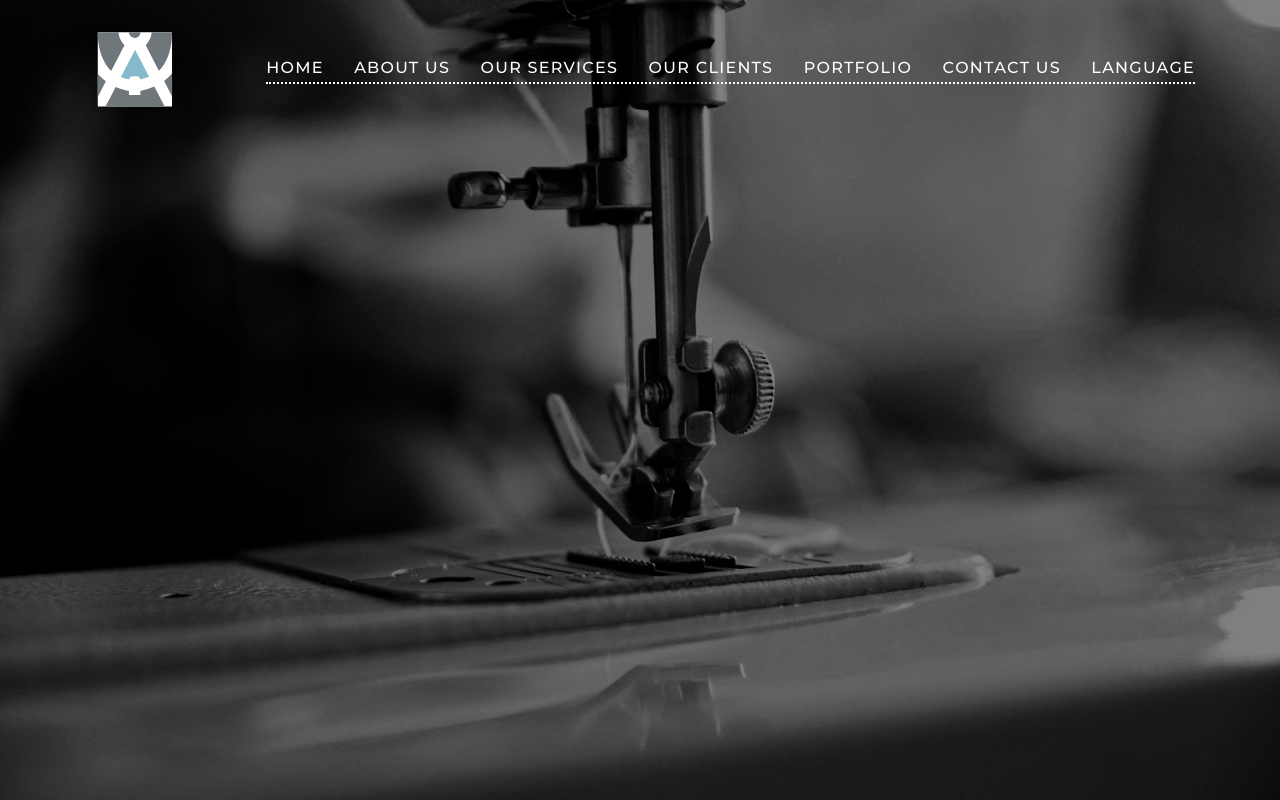
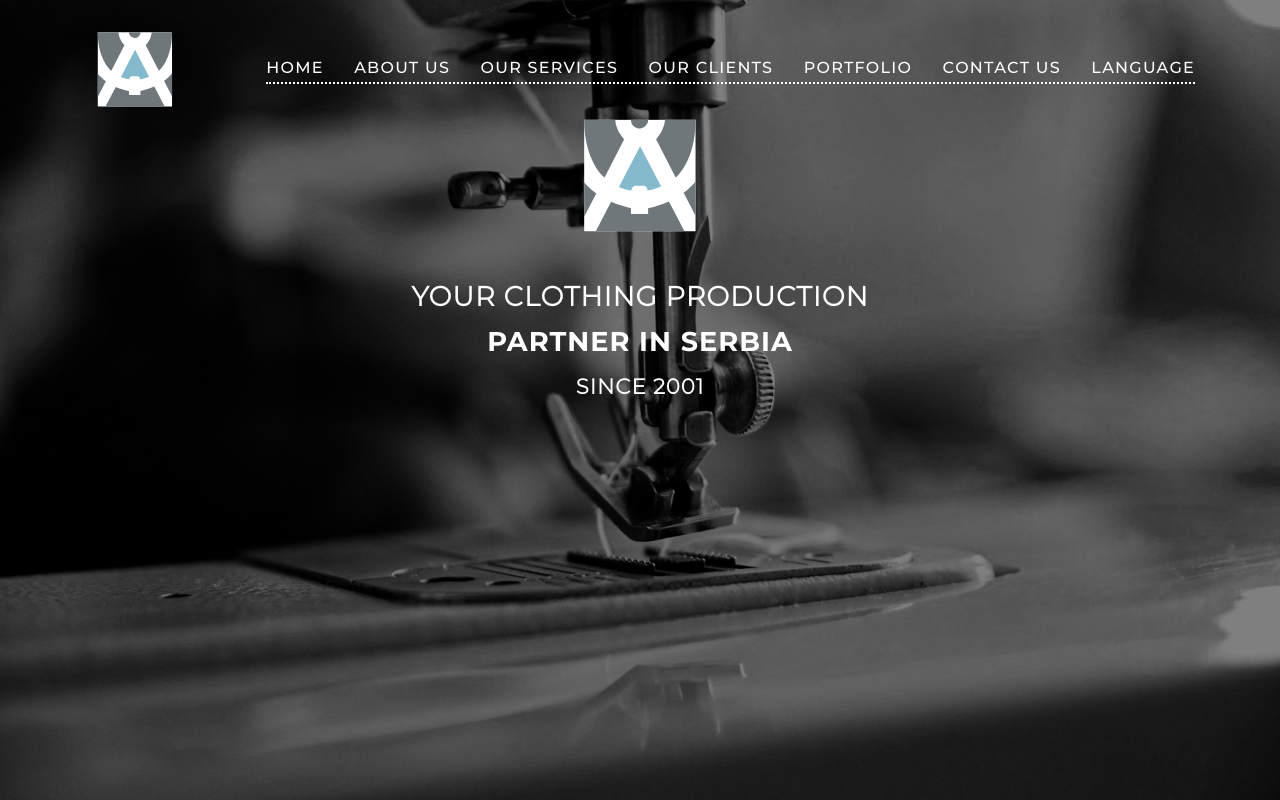
Before and after one commit to DejanBulatic/atlas-v1, a plain HTML site: page index.html in a window 1280 px wide. Drawn offline with Linux system fonts and the light colour scheme.

Commit message:
Hero image and text added

```diff
--- a/css/style.css
+++ b/css/style.css
@@ -25,8 +25,17 @@ html {
 img {
     width: 100%;
 }
+.light {
+    font-family: montserrat-light;
+}
+.medium {
+    font-family: montserrat-medium;
+}
+.bold {
+    font-family: montserrat-bold;
+}
 
-/***Header Start***/
+/********************************Header Start************************************/
 header {
     position: fixed;
     width: 100%;
@@ -101,7 +110,6 @@ nav #nav-links #drop-icon {
     font-size: 15px;
     line-height: 16px;
 }
-/*** Language dropdown menu end ***/
 
 /*** Nav links mobile animation start ***/
 @keyframes navLinkFade {
@@ -116,7 +124,7 @@ nav #nav-links #drop-icon {
 }
 /*** Nav links mobile animation end ***/
 
-/*** Burger button start ***/
+/***Burger button***/
 #burger-div div {
     background: #ffffff;
     border-radius: 5px;
@@ -124,13 +132,37 @@ nav #nav-links #drop-icon {
     height: 3px;
     width: 25px;
     margin: 4px;
-} /*** Burger button end ***/
-/***Header end***/
+}
 
-/***Hero section start***/
+/*************************************************Hero section start****************************************/
 .hero-section {
     background-position: center;
     background-size: cover;
     height: 100vh;
 }
+.hero-content {
+    transform: translateY();
+    text-align: center;
+    padding-top: 100px;
+}
+.hero-content .hero-img-wrap {
+    margin: 0 auto;
+    width: 150px;
+}
+.hero-content .hero-img-wrap img {
+    max-width: 100%;
+    margin-bottom: 20px;
+}
+.hero-content .hero-text {
+    color: #ffffff;
+    letter-spacing: 1px;
+    text-transform: uppercase;
+    line-height: 45px;
+}
+.hero-content .hero-text h1 {
+    font-size: 1.7rem;
+}
+.hero-content .hero-text h2 {
+    font-size: 1.325rem;
+}
 /***Hero section end***/
--- a/index.html
+++ b/index.html
@@ -62,7 +62,16 @@
     <!-- Hero section start -->
     <div class="hero-section" style="background-image: url(../img/hero/herobg.jpg)">
         <div class="container">
-
+            <div class="hero-content">
+                <figure class="hero-img-wrap">
+                    <img src="./svg/header/Logomark.svg" alt="Atlas logo">
+                </figure>
+                <div class="hero-text">
+                    <h1 class="light">your clothing production</h1>
+                    <h1 class="bold">partner in serbia</h1>
+                    <h2 class="light">since 2001</h2>
+                </div>
+            </div>
         </div>
     </div><!-- Hero section end -->
 
```
